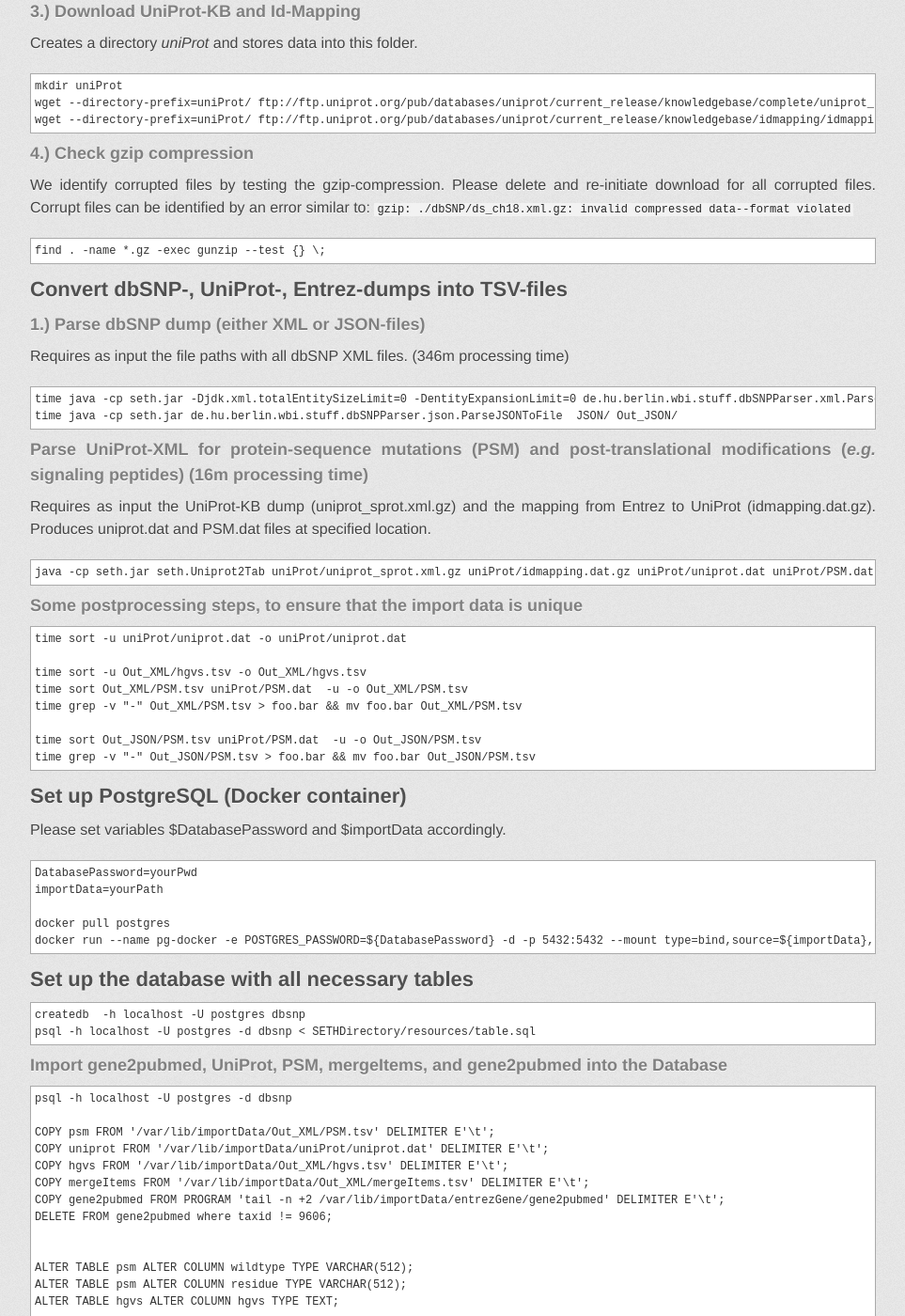
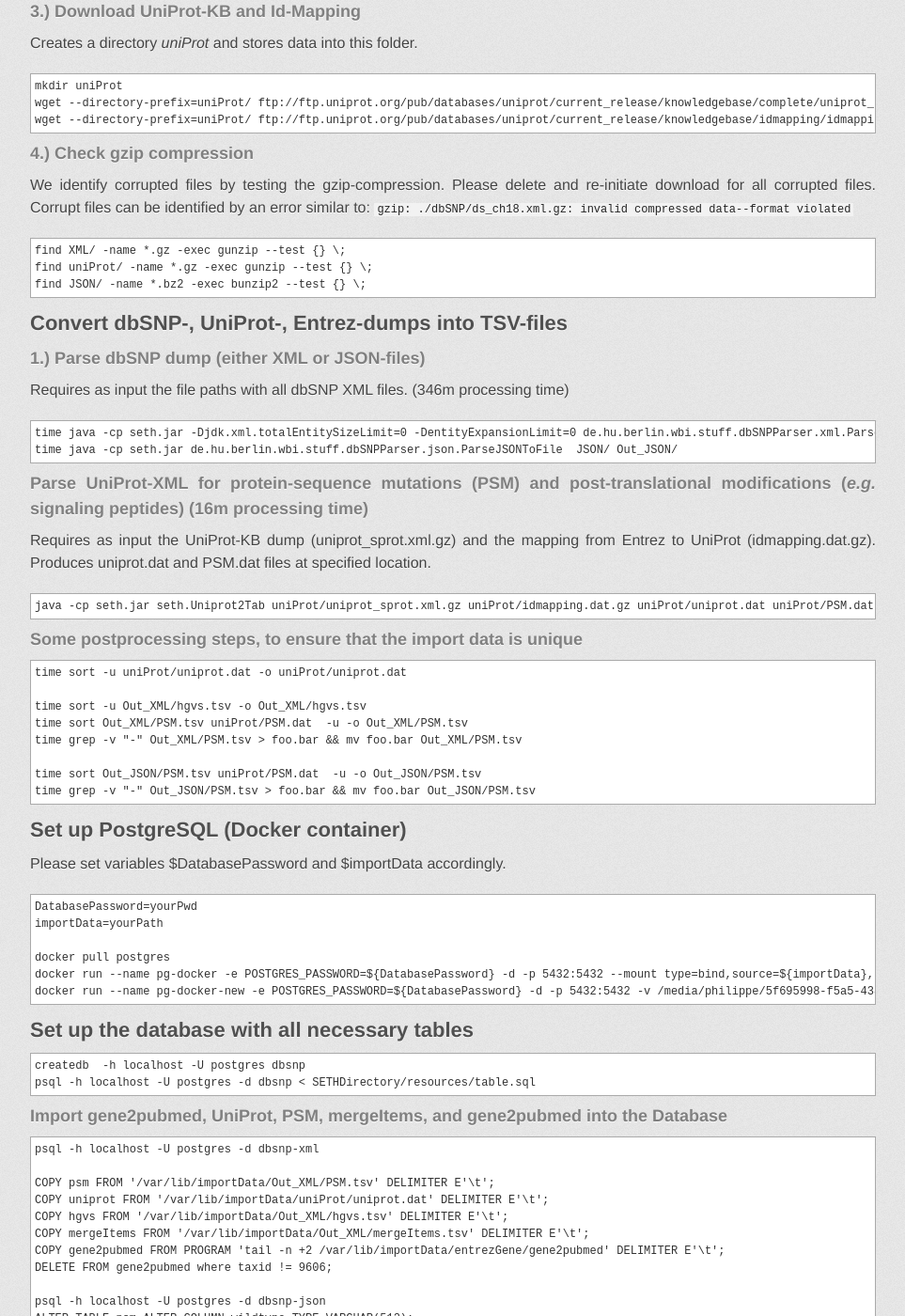
Before and after one commit to rockt/SETH, a Jekyll site: the page built from index.md, in a window 1280 px wide and 1400 px high, scrolled down 7514 px. Shown: the whole window at 94% size, without its empty margins (158-1121 px from the left). Built offline with Jekyll 4.4.1, drawn with Linux system fonts in a browser that asks for light colours; some web fonts are replaced; some of the changed text lies outside the part shown.

Commit message:
Added checks for XML, JSON, unuprot

```diff
--- a/index.md
+++ b/index.md
@@ -392,7 +392,9 @@
 Corrupt files can be identified by  an error similar to:
 `gzip: ./dbSNP/ds_ch18.xml.gz: invalid compressed data--format violated`
 
-    find . -name *.gz -exec gunzip --test {} \;
+    find XML/ -name *.gz -exec gunzip --test {} \;
+    find uniProt/ -name *.gz -exec gunzip --test {} \;
+    find JSON/ -name *.bz2 -exec bunzip2 --test {} \;
 
 ## Convert dbSNP-, UniProt-, Entrez-dumps into TSV-files
 
@@ -428,7 +430,7 @@
 
     docker pull postgres
     docker run --name pg-docker -e POSTGRES_PASSWORD=${DatabasePassword} -d -p 5432:5432 --mount type=bind,source=${importData},target=/var/lib/importData,readonly postgres
-docker run --name pg-docker-new -e POSTGRES_PASSWORD=${DatabasePassword} -d -p 5432:5432 -v /media/philippe/5f695998-f5a5-4389-a2d8-4cf3ffa1288a/postgres-docker/:/var/lib/postgresql/data  --mount type=bind,source=${importData},target=/var/lib/importData,readonly  postgres:12.8
+    docker run --name pg-docker-new -e POSTGRES_PASSWORD=${DatabasePassword} -d -p 5432:5432 -v /media/philippe/5f695998-f5a5-4389-a2d8-4cf3ffa1288a/postgres-docker/:/var/lib/postgresql/data  --mount type=bind,source=${importData},target=/var/lib/importData,readonly  postgres:12.8
 
 
 
@@ -438,7 +440,7 @@
 
 ### Import  gene2pubmed, UniProt, PSM, mergeItems, and gene2pubmed into the Database
 
-    psql -h localhost -U postgres -d dbsnp
+    psql -h localhost -U postgres -d dbsnp-xml
 
     COPY psm FROM '/var/lib/importData/Out_XML/PSM.tsv' DELIMITER E'\t';
     COPY uniprot FROM '/var/lib/importData/uniProt/uniprot.dat' DELIMITER E'\t';
@@ -447,7 +449,7 @@
     COPY gene2pubmed FROM PROGRAM 'tail -n +2 /var/lib/importData/entrezGene/gene2pubmed' DELIMITER E'\t';
     DELETE FROM gene2pubmed where taxid != 9606;
 
-
+    psql -h localhost -U postgres -d dbsnp-json
     ALTER TABLE psm ALTER COLUMN wildtype TYPE VARCHAR(512);
     ALTER TABLE psm ALTER COLUMN residue TYPE VARCHAR(512);
     ALTER TABLE hgvs ALTER COLUMN hgvs TYPE TEXT;
```
